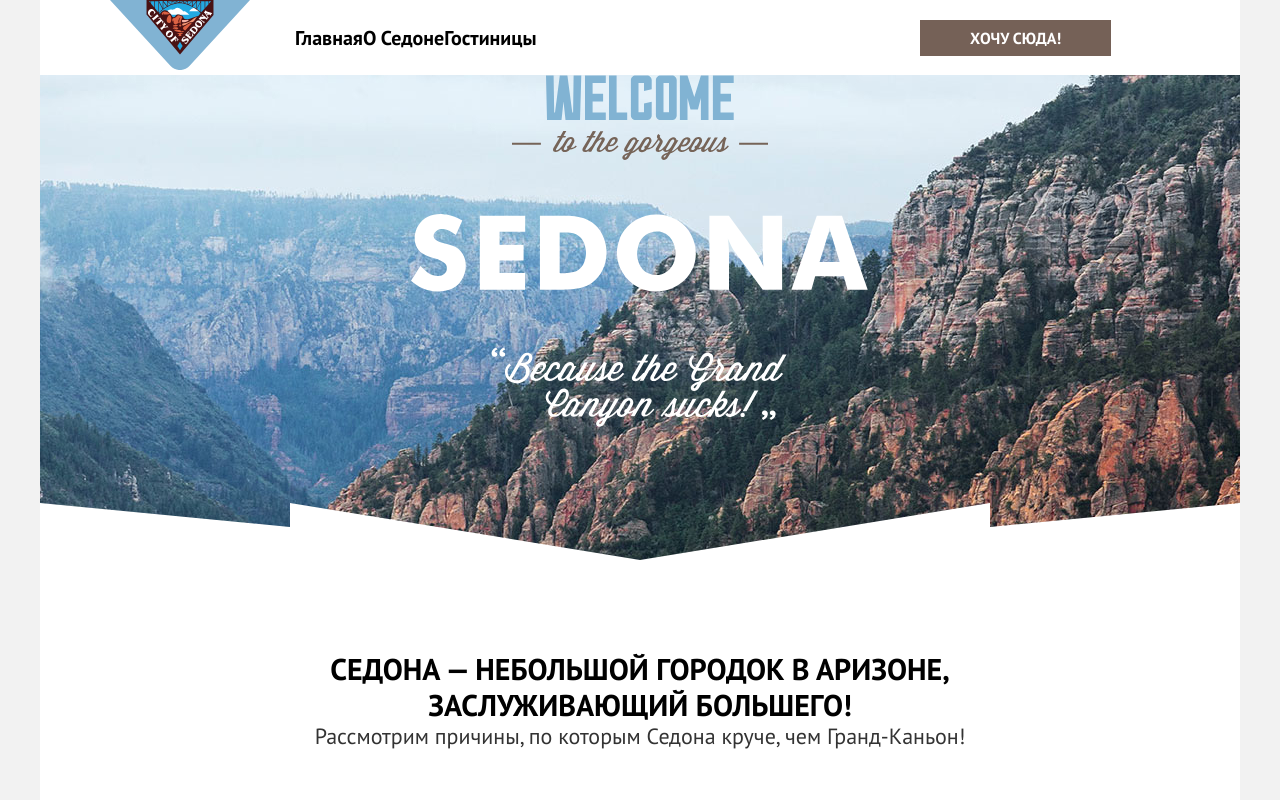
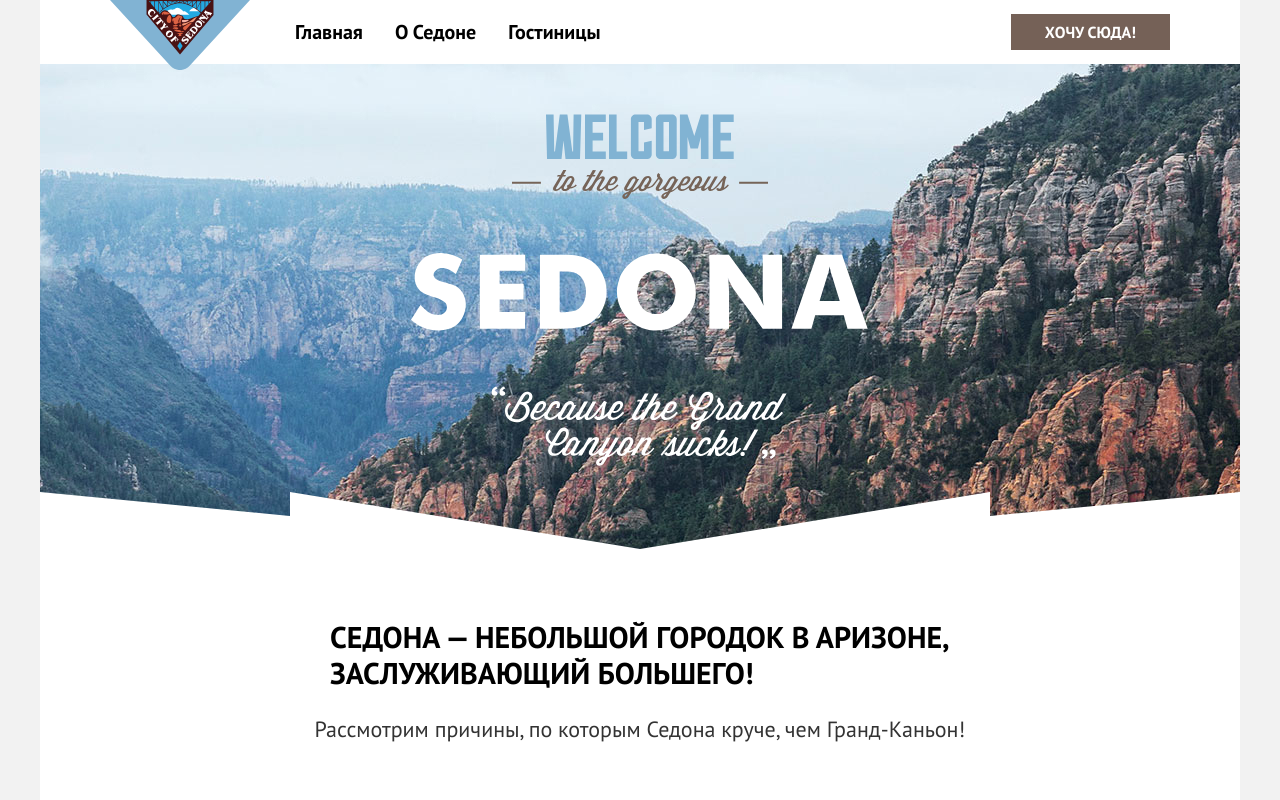
Before and after one commit to htmlacademy-htmlcss/463813-sedona-35, a plain HTML site: page index.html in a window 1280 px wide. Shown: the top 800 px of the page. Drawn offline with Linux system fonts and the light colour scheme.

Commit message:
добавляет вертикальные отступа главной страницы

```diff
--- a/index.html
+++ b/index.html
@@ -11,7 +11,7 @@
     <div class="page-container">
       <header class="page-header">
         <nav class="navigation">
-          <a class="navigation-link" href="#">
+          <a class="" href="#">
             <img class="navigation-logo" src="images/header/header-logo.svg" alt="логотип седоны" width="140"
               height="70">
           </a>
@@ -29,10 +29,10 @@
           </ul>
           <ul class="navigation-user">
             <li class="navigation-item">
-              <a class="navigation-link" href="#"><span class="visually-hidden">Поиск</span></a>
+              <a class="navigation-link navigation-icon" href="#"><span class="visually-hidden">Поиск</span></a>
             </li>
             <li class="navigation-item">
-              <a class="navigation-link" href="#"><span class="visually-hidden">Избранное</span></a>
+              <a class="navigation-link navigation-icon" href="#"><span class="visually-hidden">Избранное</span></a>
             </li>
             <li class="navigation-item">
               <a class="navigation-link navigation-button" href="#">Хочу сюда!</a>
@@ -44,7 +44,7 @@
 
         <div class="hero">
           <h1 class="visually-hidden">сайт городка Седона</h1>
-          <img class="logo" src="images/main-logo.svg" alt="логотип городка Седона" width="458" height="352">
+          <img class="hero-logo" src="images/main-logo.svg" alt="логотип городка Седона" width="458" height="352">
         </div>
         <section class="pressents">
           <div class="block">
@@ -91,7 +91,7 @@
             <li class="list-item">
               <div class="list-text">
                 <h3 class="advanteges-title">Жильё</h3>
-                <p class="advanteges-description">Рекомендуем пожитьв настоящем мотеле, всё как в кино!</p>
+                <p class="advanteges-description">Рекомендуем пожить в настоящем мотеле, всё как в кино!</p>
               </div>
             </li>
             <li class="list-item">
@@ -112,7 +112,7 @@
           <div class="block">
             <h2 class="visually-hidden">Поиск гостиниц в Седоне</h2>
             <p class="search-room-title">Заинтересовались?</p>
-            <p class="search-room-subtitle">Укажите предполагаемые даты поездки,и мы покажем вам лучшие предложения
+            <p class="search-room-subtitle">Укажите предполагаемые даты поездки,<br>и мы покажем вам лучшие предложения
               гостиниц
               в Седоне</p>
             <a class="search-room-link" href="catalog.html">Поиск гостиницы в седоне</a>
--- a/styles/styles.css
+++ b/styles/styles.css
@@ -43,26 +43,34 @@
   margin: 0 auto;
 }
 .navigation-logo{
-  margin-right: 45px;
+  margin: 0;
+  position: absolute;
+  z-index: 1;
 }
 .navigation-list{
-  width: 350px;
+  width: 450px;
   margin: 0;
   padding: 0;
+  padding-left: 185px;
   display: flex;
+  flex-wrap: wrap;
   align-items:center;
   list-style-type: none;
 }
 .navigation-user{
-  min-width: 250px;
   margin: 0;
   padding: 0;
+  min-width: 250px;
   margin-left: auto;
   display: flex;
+  flex-wrap: wrap;
   align-items:center;
   list-style-type: none;
 }
 .navigation-link{
+  padding: 20px 0;
+  padding-right: 32px;
+  display: block;
   font-weight: 700;
   font-size: 20px;
   line-height: 24px;
@@ -70,8 +78,11 @@
   text-decoration: none;
   color: #000000;
 }
+.navigation-icon{
+  width: 18px;
+}
 .navigation-button{
-  padding: 8px 50px;
+  padding: 8px 34px;
   background-color: #756157;
   color:#ffffff;
   font-weight: 700;
@@ -96,23 +107,20 @@
   background-repeat:no-repeat;
   background-size: 100% auto;
 }
-.logo{
+.hero-logo{
   display: block;
   margin: 0 auto;
+  padding-top: 50px;
 }
 .pressents{
   display: flex;
-  min-height: 280px;
-
 }
 .block{
   margin: 0 auto;
-  align-self:center;
-  text-align: center;
 }
 .pressents-title{
   margin: 0 auto ;
-  padding: 0;
+  padding: 70px 0 25px;
   width: 620px;
   font-weight: 700;
   font-size: 30px;
@@ -121,7 +129,7 @@
 }
 .pressents-description{
   margin: 0 auto;
-  padding: 0;
+  padding-bottom: 90px;
   width: 651px;
   font-size: 22px;
   line-height: 26px;
@@ -143,11 +151,7 @@
 }
 .advanteges-title{
   margin: 0 auto;
-  padding: 0;
-  padding-top: 100px;
-  padding-bottom: 60px;
-  padding-left: 112px;
-  padding-right: 112px;
+  padding: 100px 114px 60px;
   font-weight: 700;
   font-size: 24px;
   line-height: 28px;
@@ -183,7 +187,6 @@
 }
 /* Блок поиска */
 .search-room{
-  min-height: 400px;
   display: flex;
   text-align: center;
   background-color:#ffffff;
@@ -192,21 +195,24 @@
 
 .search-room-title{
   margin: 0;
+  padding: 96px 0 20px;
   font-weight: 700;
   font-size: 30px;
   line-height: 36px;
   text-transform: uppercase;
 }
 .search-room-subtitle{
-  width: 600px;
   margin:0 auto;
+  padding: 0 300px 55px;
   font-weight: 400;
   font-size: 22px;
   line-height: 26px;
   color:#333333;
 }
 .search-room-link{
+  margin-bottom: 95px;
   padding:8px 50px;
+  /* display: block; */
   background-color: #756157;
   font-weight: 700;
   font-size: 20px;
```
